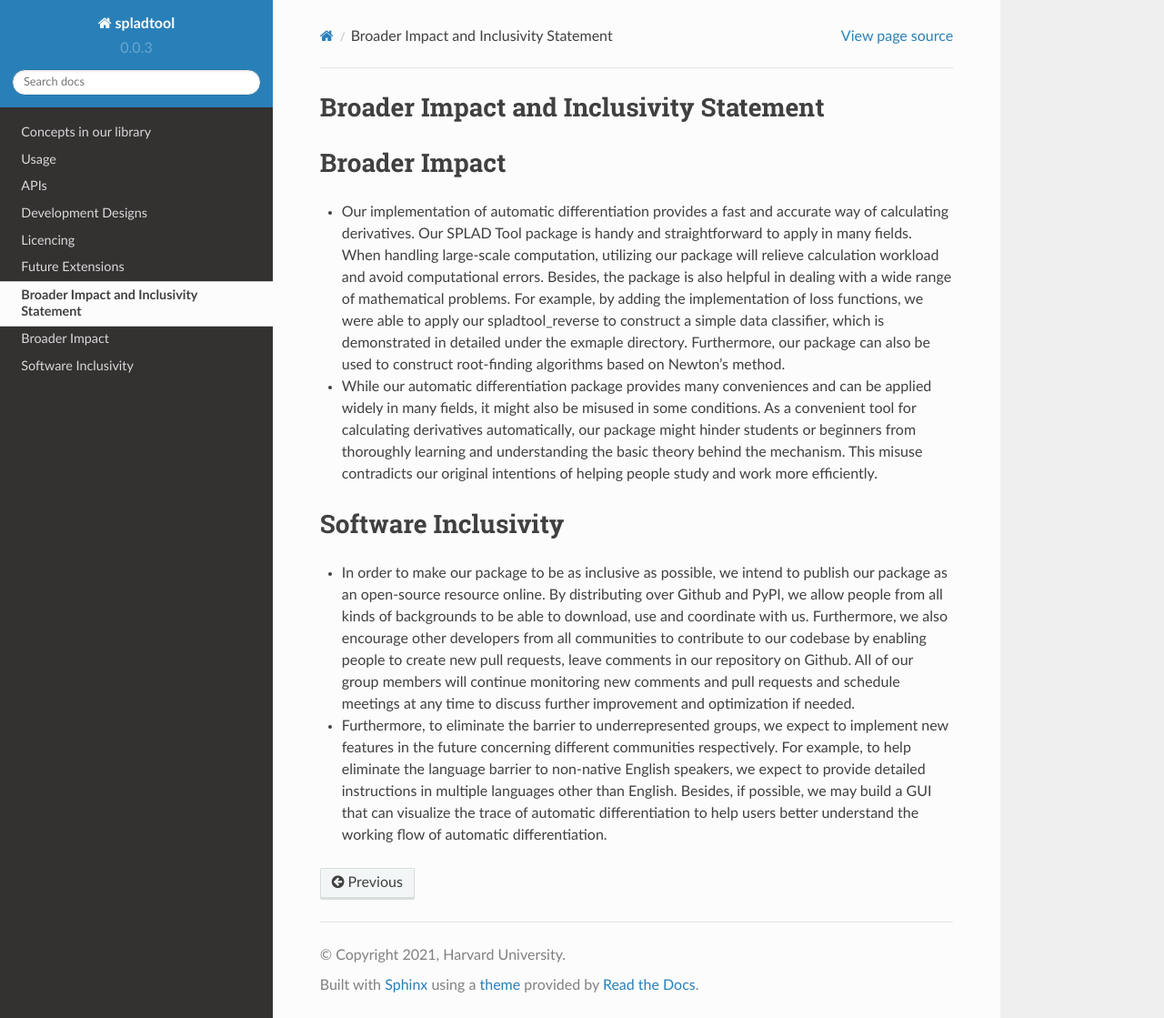
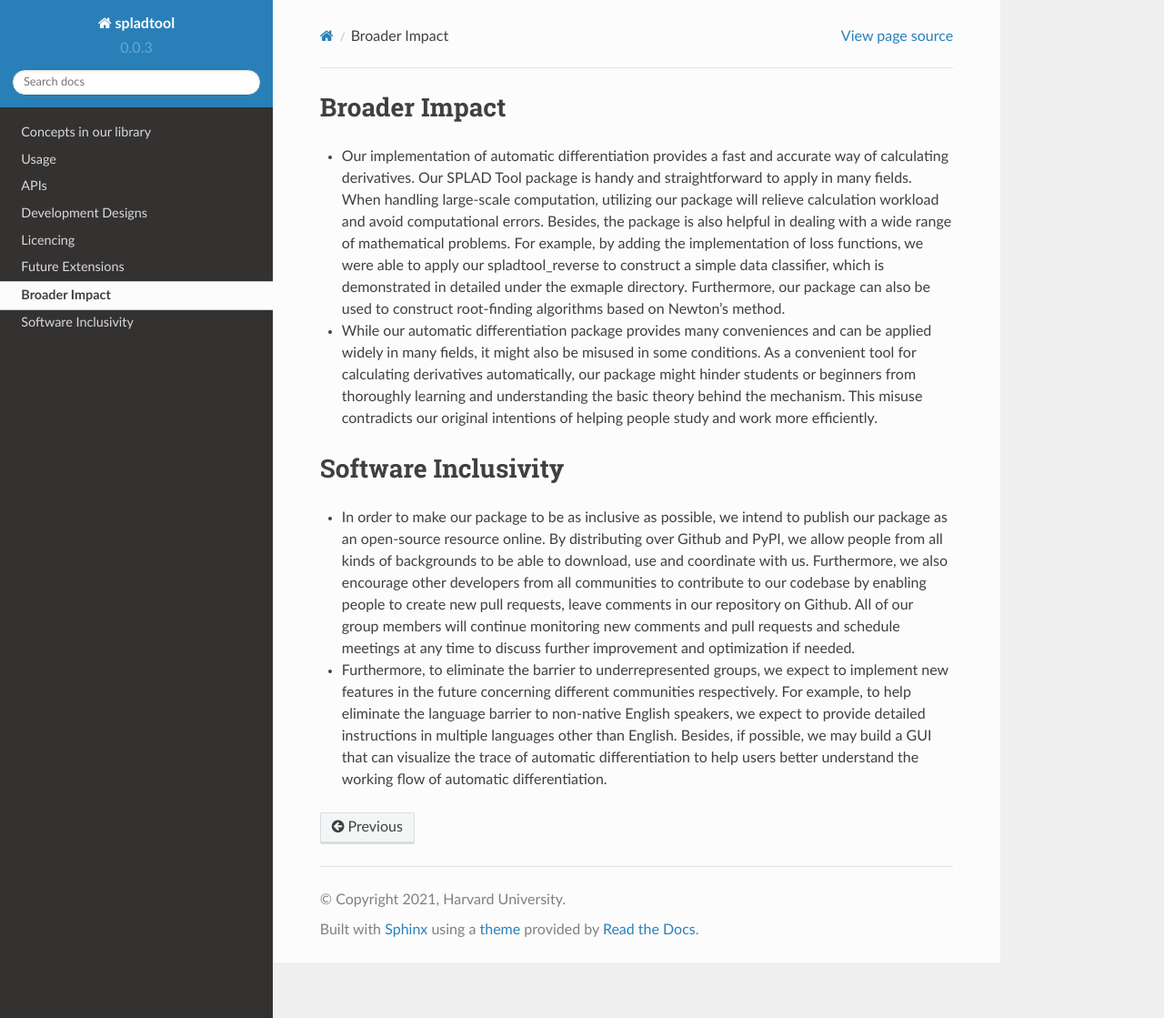
Before and after one commit to cs107-rysr/spladtool-docs, a Sphinx documentation site: the page built from docs/source/impact.rst, in a window 1280 px wide and 1119 px high. Shown: the whole window at 91% size. Built offline with Sphinx 7.4.7 and the Read the Docs theme 2.0.0, drawn with Linux system fonts in a browser that asks for light colours; pages that are not in the unit, such as notebooks, are missing from menus.

Commit message:
Update impact.rst

```diff
--- a/docs/source/impact.rst
+++ b/docs/source/impact.rst
@@ -1,6 +1,3 @@
-Broader Impact and Inclusivity Statement
-======================
-
 Broader Impact
 ==============
 - Our implementation of automatic differentiation provides a fast and accurate way of calculating derivatives. Our SPLAD Tool package is handy and straightforward to apply in many fields. When handling large-scale computation, utilizing our package will relieve calculation workload and avoid computational errors. Besides, the package is also helpful in dealing with a wide range of mathematical problems. For example, by adding the implementation of loss functions, we were able to apply our spladtool_reverse to construct a simple data classifier, which is demonstrated in detailed under the exmaple directory. Furthermore, our package can also be used to construct root-finding algorithms based on Newton's method.
```
